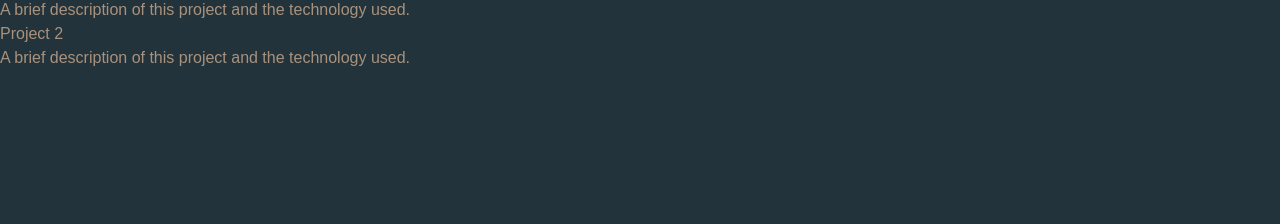
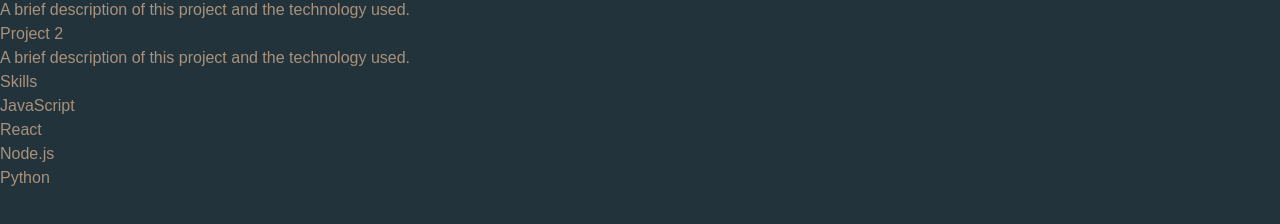
Before and after one commit to jackbird88/portfolio, a Next.js app: page / in a window 1280 px wide. Shown: the part 554-778 px from the top of the page. Built offline with nearby package versions, Linux system fonts and the light colour scheme; a web font is replaced by a local one.

Commit message:
Setup basic skills page

```diff
--- a/app/page.tsx
+++ b/app/page.tsx
@@ -1,6 +1,7 @@
 import Hero from "@/components/Hero"
 import About from "@/components/About"
 import Projects from "@/components/Projects"
+import Skills from "@/components/Skills"
 
 export default function Home() {
   return (
@@ -8,6 +9,7 @@
         <Hero />
         <About />
         <Projects />
+        <Skills />
       </div>
   );
 }
--- /dev/null
+++ b/components/Skills.tsx
@@ -0,0 +1,18 @@
+import styles from '../styles/Skills.module.css';
+
+const Skills = () => {
+  return (
+    <section className={styles.skillsContainer}>
+      <h2>Skills</h2>
+      <ul>
+        <li>JavaScript</li>
+        <li>React</li>
+        <li>Node.js</li>
+        <li>Python</li>
+        {/* Add more skills as needed */}
+      </ul>
+    </section>
+  );
+};
+
+export default Skills;
```
Also changed, not shown: styles/Skills.module.css (added).
